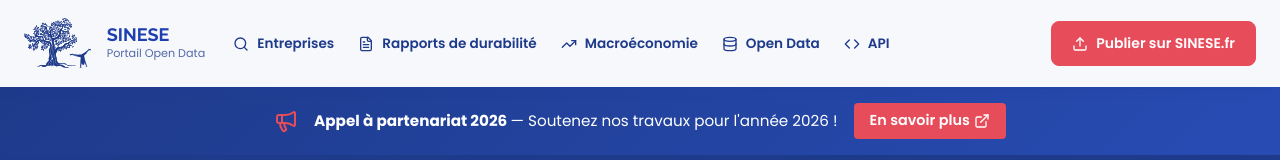
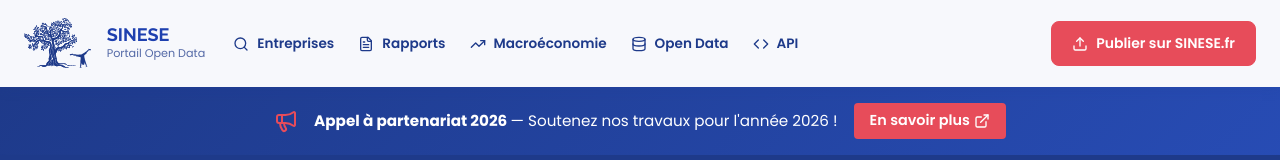
Before and after one commit to La-Societe-Nouvelle/SINESE-Portal, a Next.js app: page /recherche in a window 1280 px wide. Shown: the top 160 px of the page. Built offline with nearby package versions, Linux system fonts and the light colour scheme.

Commit message:
fix: shorten text labels in PortalNavbar and IndicateurSidebarSelector components

```diff
--- a/app/_components/PortalNavbar.js
+++ b/app/_components/PortalNavbar.js
@@ -24,7 +24,7 @@ export default function PortalNavbar() {
             </NavLink>
             <NavLink href="/rapports" className="nav-item-custom">
               <FileText size={16} className="me-2" />
-              <span>Rapports de durabilité</span>
+              <span>Rapports</span>
             </NavLink>
             <NavLink href="/macroeconomies" className="nav-item-custom">
               <TrendingUp size={16} className="me-2" />
--- a/app/_components/forms/IndicateurSidebarSelector.js
+++ b/app/_components/forms/IndicateurSidebarSelector.js
@@ -137,7 +137,7 @@ export default function IndicateurSidebarSelector({
             onClick={() => onToggleHasPublishedReport(!hasPublishedReport)}
             role="button"
           >
-            Rapport de durabilité publié
+            Rapport publié
           </div>
         </div>
 
```
